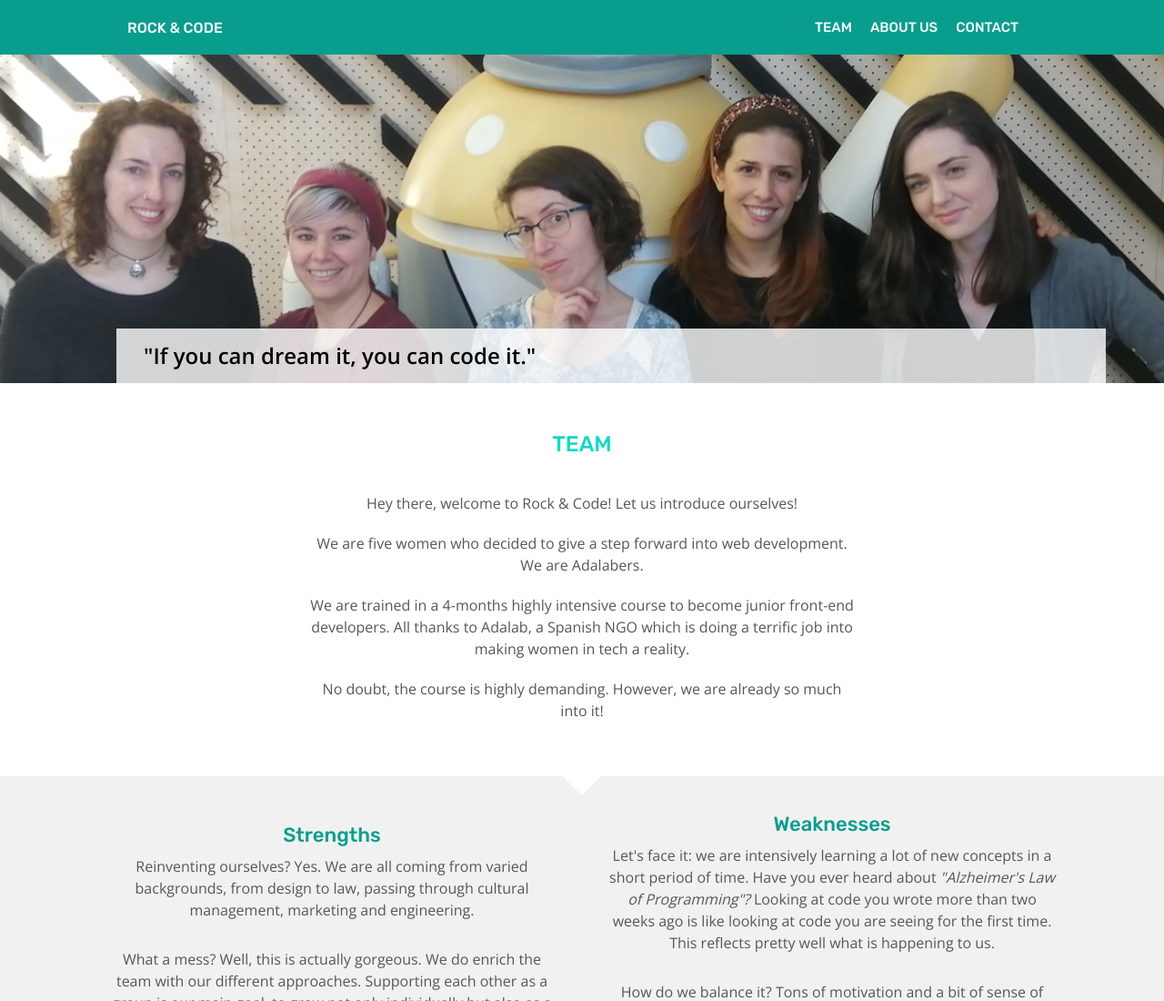
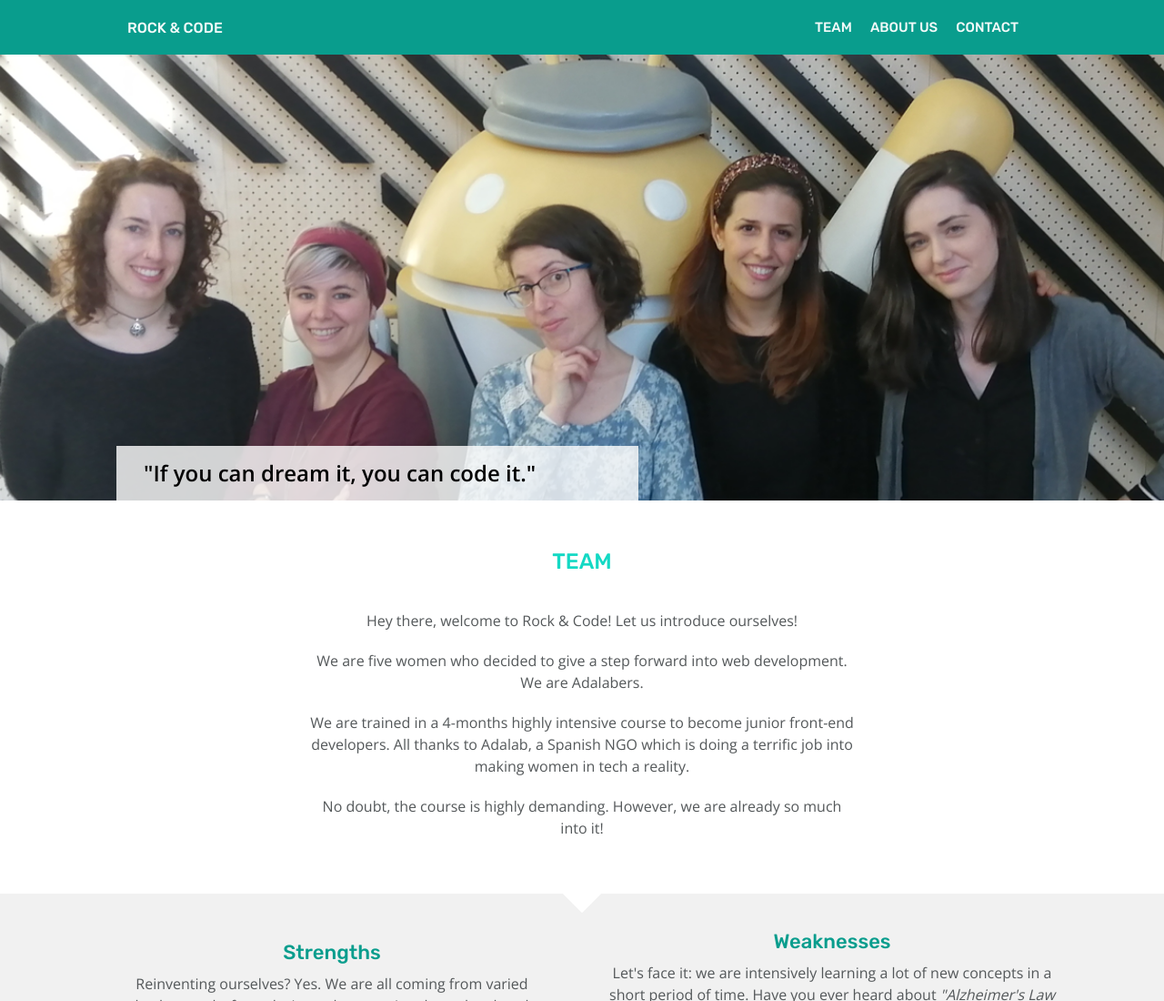
Before and after one commit to claramiralles/f-m1-rock-code, a plain HTML site: page index.html in a window 1280 px wide. Shown: the top 1100 px of the page at 91% size. Drawn offline with nearby package versions, Linux system fonts and the light colour scheme.

Commit message:
Add claim tablet and desktop

```diff
--- a/styles/main.css
+++ b/styles/main.css
@@ -111,11 +111,6 @@
     width: 90%;
     margin: auto;
 }
-
-/* .img-hero {
-    width: 100%;
-    display: block;
-} */
 
 .claim-hero {
     width: 100%;
@@ -254,11 +249,10 @@
         margin: auto;
     }
     .claim {
+        min-width: 441px;
         background-color: rgba(255, 255, 255, .8);
-        line-height: 1.39;
-        transform: translate(0,0);
+        transform: translate(0, 0);
         left: 8%;
-        bottom: 0;
     }
     .strengths-weaknesses {
         display: flex;
@@ -315,7 +309,11 @@
 
 /* MAIN FOR DESKTOP */
 @media all and (min-width:1200px) {
+    .claim-hero {
+        height: 550px;
+    }
     .claim {
+        min-width: 574px;
         left: 10%;
         font-size: 24px;
         line-height: 1.25;
```
Also changed, not shown: index.html (+0 -1 lines).
